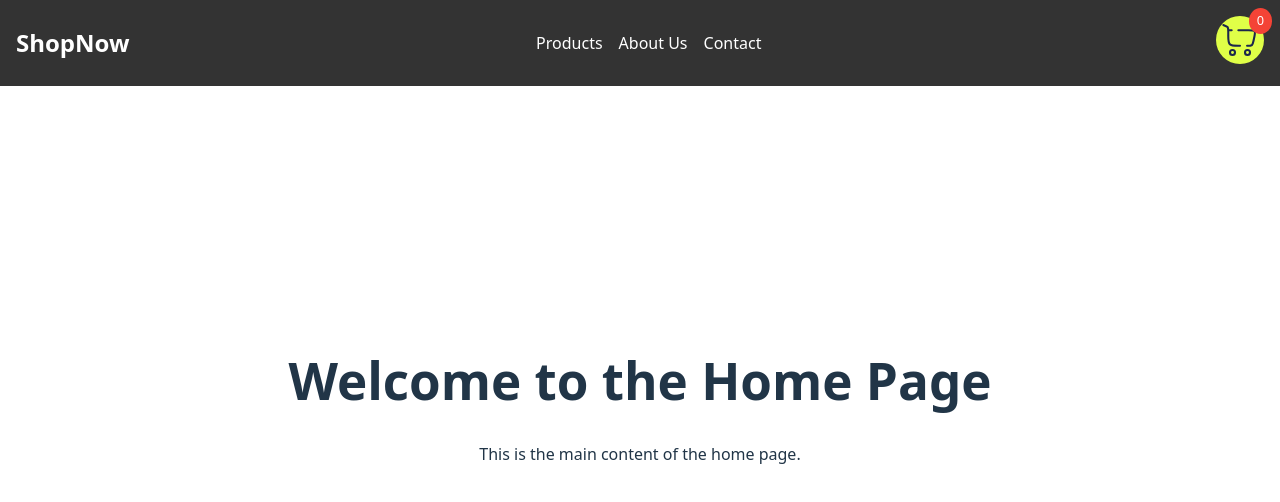
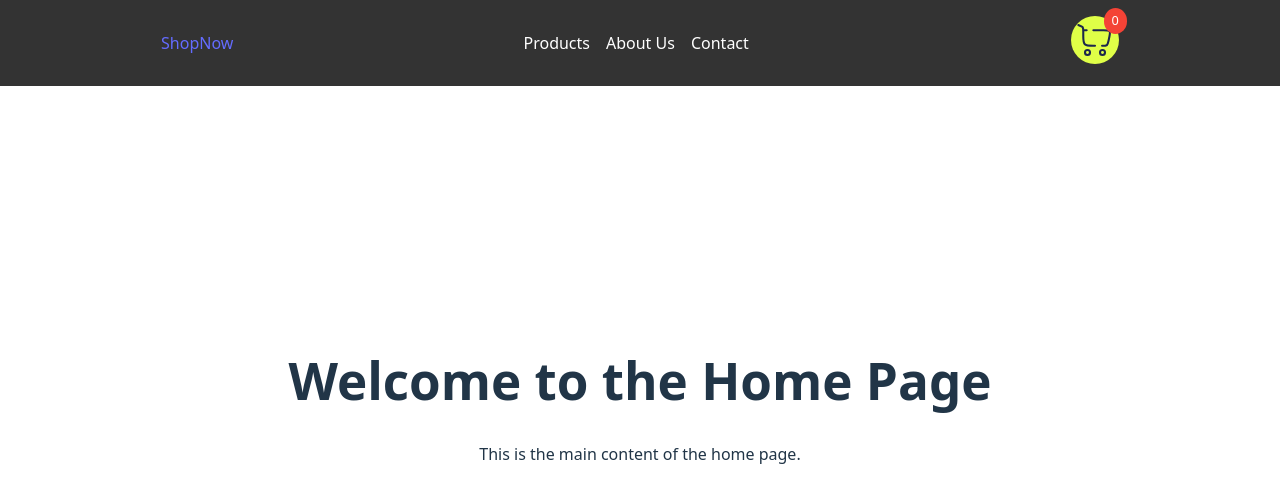
Before and after one commit to AnimeshKumar923/shopping-cart, a React (Vite) app: page / in a window 1280 px wide. Shown: the top 502 px of the page. Built offline with nearby package versions, Linux system fonts and the light colour scheme.

Commit message:
fix: add scss stylings

```diff
--- a/package.json
+++ b/package.json
@@ -13,6 +13,7 @@
   "dependencies": {
     "react": "^19.1.0",
     "react-dom": "^19.1.0",
+    "sass": "^1.89.2",
     "styled-components": "^6.1.18"
   },
   "devDependencies": {
--- a/src/App.css
+++ b/src/App.css
@@ -5,7 +5,7 @@
   text-align: center;
 }
 
-.navbar{
+nav {
   position: absolute;
   top: 0;
   left: 0;
--- a/src/components/Navbar.css
+++ /dev/null
@@ -1,60 +0,0 @@
-.navbar {
-  display: flex;
-  justify-content: space-between;
-  align-items: center;
-  background-color: #333;
-  color: #fff;
-  padding: 1rem;
-}
-
-.navbar-left .logo {
-  font-size: 1.5rem;
-  font-weight: bold;
-  color: #fff;
-  text-decoration: none;
-}
-
-.navbar-center .nav-links {
-  list-style-type: none;
-  display: flex;
-  margin: 0;
-  padding: 0;
-}
-
-.navbar-center .nav-links li {
-  margin-right: 1rem;
-}
-
-.navbar-center .nav-links a {
-  color: #fff;
-  text-decoration: none;
-}
-
-.navbar-right {
-  display: flex;
-  align-items: center;
-}
-
-.navbar-right .cart-icon,
-.navbar-right {
-  color: #fff;
-  text-decoration: none;
-  margin-left: 1rem;
-  position: relative;
-}
-
-.navbar-right .cart-count {
-  background-color: #f44336;
-  color: #fff;
-  border-radius: 50%;
-  padding: 0.2rem 0.5rem;
-  font-size: 0.8rem;
-  position: absolute;
-  top: -0.5rem;
-  right: -0.5rem;
-}
-
-.cart-svg {
-  width: 3rem;
-  height: 3rem;
-}
--- a/src/components/Navbar.jsx
+++ b/src/components/Navbar.jsx
@@ -1,18 +1,18 @@
 import { useState } from "react";
-import "./Navbar.css";
+import styles from "./Navbar.module.scss";
 import cartIcon from "../../public/assets/cart-large-minimalistic-svgrepo-com.svg"
 
 export default function Navbar() {
   const [cartCount, setCartCount] = useState(0)
   return (
-    <nav className="navbar">
-      <div className="navbar-left">
+    <nav className={styles.navbar}>
+      <div className={styles.navbarLeft}>
         <a href="/" className="logo">
           ShopNow
         </a>
       </div>
-      <div className="navbar-center">
-        <ul className="nav-links">
+      <div className={styles.navbarCenter}>
+        <ul className={styles.navLinks}>
           <li>
             <a href="/products">Products</a>
           </li>
@@ -24,10 +24,10 @@ export default function Navbar() {
           </li>
         </ul>
       </div>
-      <div className="navbar-right">
-        <a href="/cart" className="cart-icon">
-        <img src={cartIcon} alt="cart icon" className="cart-svg"/>
-          <span className="cart-count">{cartCount}</span>
+      <div className={styles.navbarRight}>
+        <a href="/cart" className={styles.cartIcon}>
+        <img src={cartIcon} alt="cart icon" className={styles.cartSvg}/>
+          <span className={styles.cartCount}>{cartCount}</span>
         </a>
       </div>
     </nav>
--- /dev/null
+++ b/src/components/Navbar.module.scss
@@ -0,0 +1,68 @@
+.navbar {
+  display: flex;
+  justify-content: space-around;
+  align-items: center;
+  background-color: #333;
+  color: #fff;
+  padding: 1rem;
+  position: absolute;
+  top: 0;
+  left: 0;
+  // width: 100%;
+}
+
+.navbarLeft .logo {
+  font-size: 1.5rem;
+  font-weight: bold;
+  color: #fff;
+  text-decoration: none;
+}
+
+.navbarCenter {
+  .navLinks {
+    list-style-type: none;
+    display: flex;
+    margin: 0;
+    padding: 0;
+
+    li {
+      margin-right: 1rem;
+    }
+
+    a {
+      color: #fff;
+      text-decoration: none;
+    }
+  }
+}
+
+// .navbar-center .nav-links
+
+// .navbar-center .nav-links
+
+.navbarRight {
+  display: flex;
+  align-items: center;
+  .cartIcon {
+    color: #fff;
+    text-decoration: none;
+    margin-left: 1rem;
+    position: relative;
+  }
+
+  .cartCount {
+    background-color: #f44336;
+    color: #fff;
+    border-radius: 50%;
+    padding: 0.2rem 0.5rem;
+    font-size: 0.8rem;
+    position: absolute;
+    top: -0.5rem;
+    right: -0.5rem;
+  }
+}
+
+.cartSvg {
+  width: 3rem;
+  height: 3rem;
+}
```
Also changed, not shown: src/components/Product.jsx (added), 1 other file (tests, documents, lock files or other folders).
